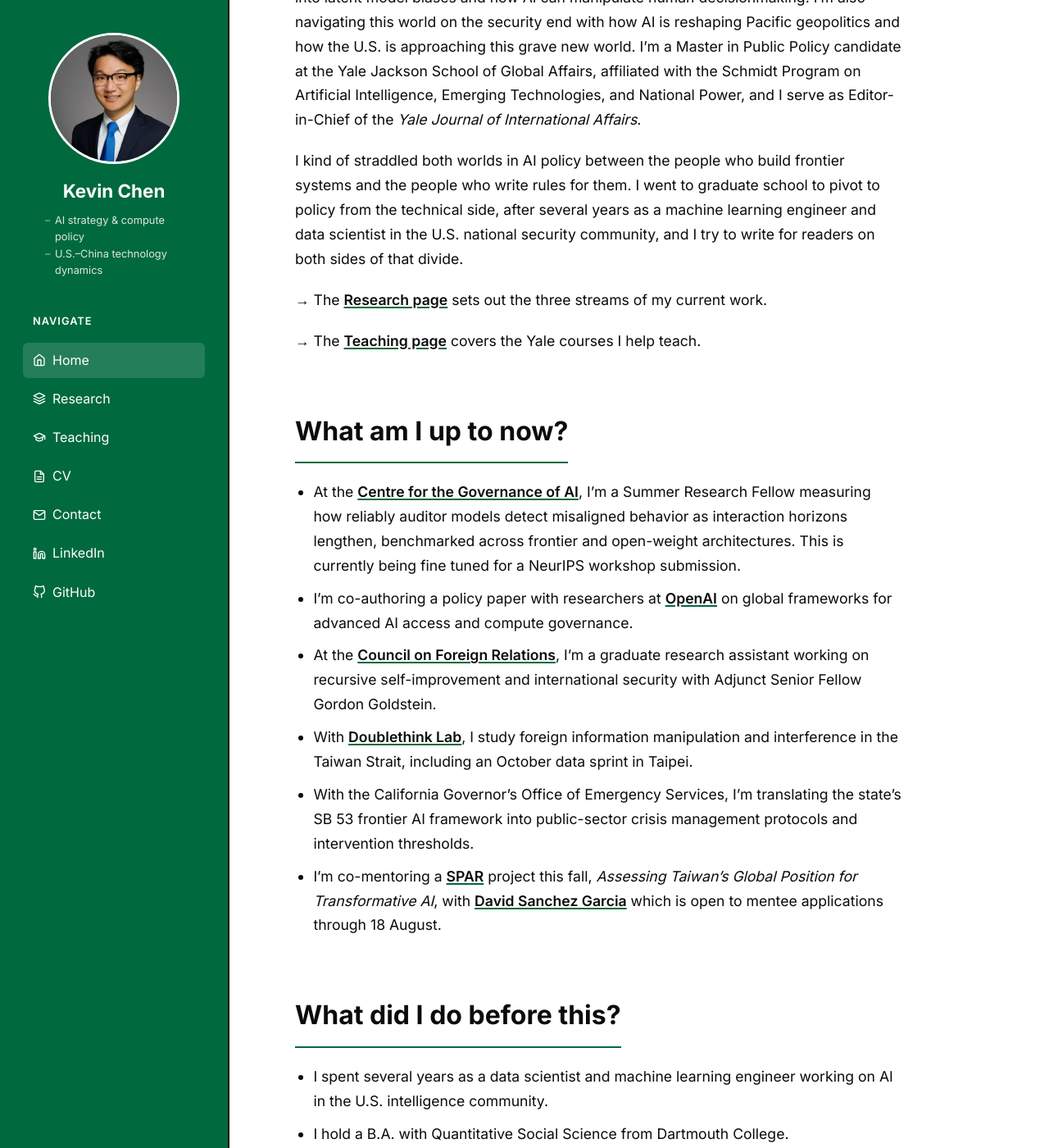
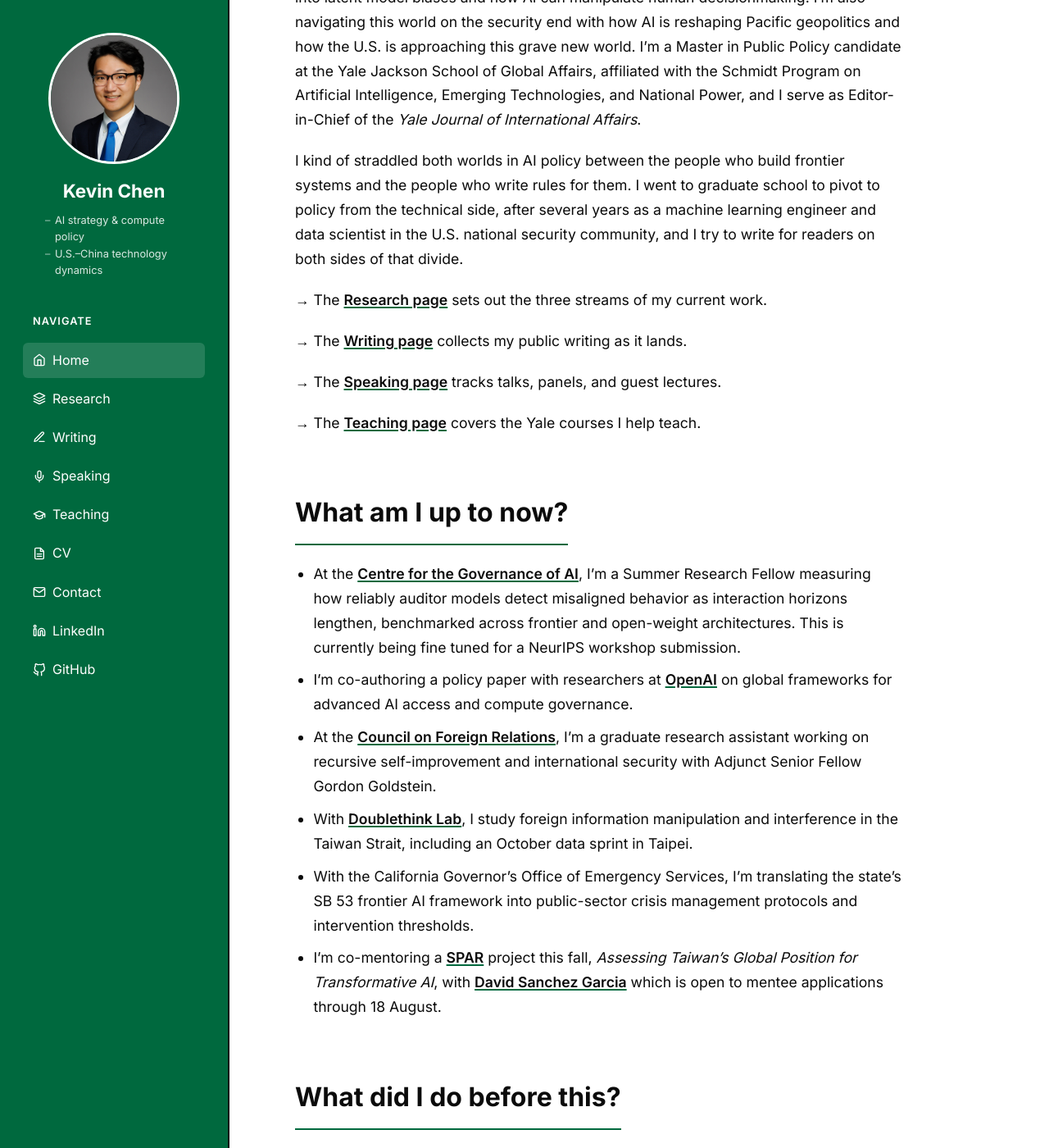
Before and after one commit to mysticallama/mysticallama.github.io, a Jekyll site: the page built from _pages/about.md, in a window 1280 px wide and 1400 px high, scrolled down 266 px. Shown: the whole window at 82% size. Built offline with Jekyll 4.4.1, drawn with Linux system fonts in a browser that asks for light colours; our own code applies the rules of GitHub Pages for plain Markdown files.

Commit message:
added speaking and writing pages WIP

```diff
--- a/_layouts/portfolio.html
+++ b/_layouts/portfolio.html
@@ -37,6 +37,8 @@
     <ul>
       <li><a href="/" {% if page.url == "/" %}class="active"{% endif %}><svg xmlns="http://www.w3.org/2000/svg" width="16" height="16" viewBox="0 0 24 24" fill="none" stroke="currentColor" stroke-width="2" stroke-linecap="round" stroke-linejoin="round"><path d="m3 9 9-7 9 7v11a2 2 0 0 1-2 2H5a2 2 0 0 1-2-2z"></path><polyline points="9 22 9 12 15 12 15 22"></polyline></svg> Home</a></li>
       <li><a href="/research/" {% if page.url contains "/research/" %}class="active"{% endif %}><svg xmlns="http://www.w3.org/2000/svg" width="16" height="16" viewBox="0 0 24 24" fill="none" stroke="currentColor" stroke-width="2" stroke-linecap="round" stroke-linejoin="round"><polygon points="12 2 2 7 12 12 22 7 12 2"></polygon><polyline points="2 17 12 22 22 17"></polyline><polyline points="2 12 12 17 22 12"></polyline></svg> Research</a></li>
+      <li><a href="/writing/" {% if page.url contains "/writing/" %}class="active"{% endif %}><svg xmlns="http://www.w3.org/2000/svg" width="16" height="16" viewBox="0 0 24 24" fill="none" stroke="currentColor" stroke-width="2" stroke-linecap="round" stroke-linejoin="round"><path d="M12 20h9"></path><path d="M16.5 3.5a2.12 2.12 0 0 1 3 3L7 19l-4 1 1-4Z"></path></svg> Writing</a></li>
+      <li><a href="/speaking/" {% if page.url contains "/speaking/" %}class="active"{% endif %}><svg xmlns="http://www.w3.org/2000/svg" width="16" height="16" viewBox="0 0 24 24" fill="none" stroke="currentColor" stroke-width="2" stroke-linecap="round" stroke-linejoin="round"><path d="M12 2a3 3 0 0 0-3 3v7a3 3 0 0 0 6 0V5a3 3 0 0 0-3-3Z"></path><path d="M19 10v2a7 7 0 0 1-14 0v-2"></path><line x1="12" x2="12" y1="19" y2="22"></line></svg> Speaking</a></li>
       <li><a href="/teaching/" {% if page.url contains "/teaching/" %}class="active"{% endif %}><svg xmlns="http://www.w3.org/2000/svg" width="16" height="16" viewBox="0 0 24 24" fill="none" stroke="currentColor" stroke-width="2" stroke-linecap="round" stroke-linejoin="round"><path d="M22 10v6M2 10l10-5 10 5-10 5z"></path><path d="M6 12v5c3 3 9 3 12 0v-5"></path></svg> Teaching</a></li>
       <li><a href="/cv/" {% if page.url contains "/cv/" %}class="active"{% endif %}><svg xmlns="http://www.w3.org/2000/svg" width="16" height="16" viewBox="0 0 24 24" fill="none" stroke="currentColor" stroke-width="2" stroke-linecap="round" stroke-linejoin="round"><path d="M14 2H6a2 2 0 0 0-2 2v16a2 2 0 0 0 2 2h12a2 2 0 0 0 2-2V8z"></path><polyline points="14 2 14 8 20 8"></polyline><line x1="16" y1="13" x2="8" y2="13"></line><line x1="16" y1="17" x2="8" y2="17"></line></svg> CV</a></li>
       <li><a href="/contact/" {% if page.url contains "/contact/" %}class="active"{% endif %}><svg xmlns="http://www.w3.org/2000/svg" width="16" height="16" viewBox="0 0 24 24" fill="none" stroke="currentColor" stroke-width="2" stroke-linecap="round" stroke-linejoin="round"><path d="M4 4h16c1.1 0 2 .9 2 2v12c0 1.1-.9 2-2 2H4c-1.1 0-2-.9-2-2V6c0-1.1.9-2 2-2z"></path><polyline points="22,6 12,13 2,6"></polyline></svg> Contact</a></li>
--- a/_pages/about.md
+++ b/_pages/about.md
@@ -13,6 +13,10 @@ Hi, I'm Kevin. I'm a technologist that works on AI strategy, with particular att
 I kind of straddled both worlds in AI policy between the people who build frontier systems and the people who write rules for them. I went to graduate school to pivot to policy from the technical side, after several years as a machine learning engineer and data scientist in the U.S. national security community, and I try to write for readers on both sides of that divide.
 
 → The [Research page](/research/) sets out the three streams of my current work.
+
+→ The [Writing page](/writing/) collects my public writing as it lands.
+
+→ The [Speaking page](/speaking/) tracks talks, panels, and guest lectures.
 
 → The [Teaching page](/teaching/) covers the Yale courses I help teach.
 
--- a/assets/css/portfolio.css
+++ b/assets/css/portfolio.css
@@ -220,6 +220,14 @@ body {
 
 .writing-item h3 { margin: 0 0 6px 0; font-size: 1.25rem; }
 
+.writing-item h3 a {
+  color: var(--ink);
+  text-decoration: none;
+  transition: color 0.2s ease;
+}
+
+.writing-item h3 a:hover { color: var(--green); }
+
 .writing-item .item-meta {
   font-size: 0.9rem;
   color: var(--muted);
```
Also changed, not shown: _pages/speaking.md (added, +30 -0 lines), _pages/writing.md (added, +35 -0 lines), .claude/settings.local.json.
